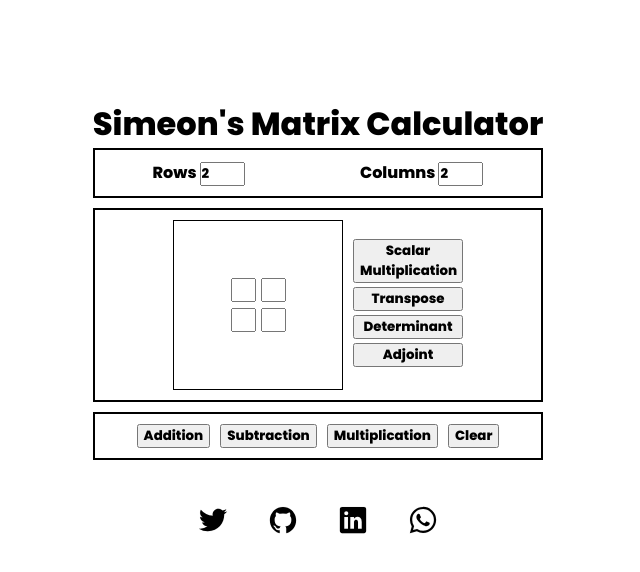
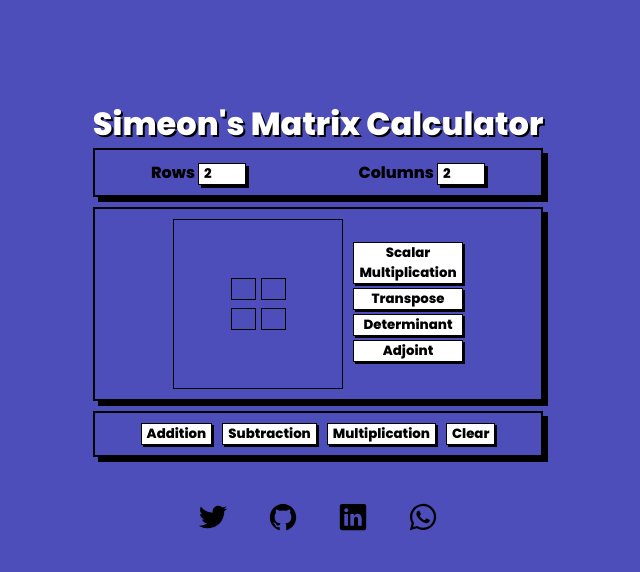
Before and after one commit to Simeon369/Matix-Calculator, a plain HTML site: page index.html in a window 1280 px wide. Shown: the whole page, without its empty margins (322-962 px from the left). Drawn offline with nearby package versions, Linux system fonts and the light colour scheme.

Commit message:
new look

```diff
--- a/script.js
+++ b/script.js
@@ -131,7 +131,6 @@ function scalar(){
 
         }
         result()
-        console.log(array)
     }
 }
 
--- a/style.css
+++ b/style.css
@@ -17,6 +17,7 @@
 body{
     height: 100vh;
     width: 100%;
+    background-color: rgb(78, 78, 187);
     display: flex;
     flex-direction: column;
     align-items: center;
@@ -26,6 +27,18 @@ body{
 
 button{
     padding: 0 5px;
+    background-color: white;
+    border: 1px solid;
+    box-shadow: 2px 2px;
+}
+
+
+button:hover{
+    background-color: rgb(78, 78, 187);
+    box-shadow: none;
+    transition: 0.5s;
+
+
 }
 
 .container{
@@ -34,7 +47,11 @@ button{
     margin-top: 100px;
 }
 .head h1{
+    text-align: center;
     font-family: poppins;
+    font-size: 2em;
+    color: white;
+    text-shadow: 2px 2px black;
 
 }
 
@@ -43,6 +60,7 @@ button{
     justify-content: space-around;
     border: 2px solid;
     padding: 10px 0;
+    box-shadow: 5px 5px;
 }
 
 li{
@@ -51,17 +69,27 @@ li{
 
 .board input{
     width: 25px;
+    border: 1px solid;
+    background-color: rgb(78, 78, 187);
+
+}
+
+.board input:hover{
+    width: 30px;
+    height: 30px;
 }
 .item{
     width: 30px;
     height: 30px;
     border: 1px solid;
     text-align: center;
+
 }
 .matrix{
     display: grid;
     grid-template-columns: repeat(2, 30px);
     grid-template-rows: repeat(2, 30px);
+
 
 }
 
@@ -79,6 +107,7 @@ li{
     border: 1px solid ;
     width: 170px;
     height: 170px;
+
 }
 
 .display{
@@ -87,6 +116,7 @@ li{
     border: 2px solid;
     margin: 10px 0;
     padding: 10px 0;
+    box-shadow: 5px 5px;
 }
 
 .sideOperation{
@@ -105,6 +135,17 @@ li{
     margin: 0;
 }
 
+.topInput{
+    border: 1px solid black;
+    padding-left: 5px;
+    box-shadow: 3px 3px;
+    transition: 1s;
+}
+
+.topInput:hover{
+    box-shadow: none;
+}
+
 
 
 .footer{
@@ -112,6 +153,7 @@ li{
     padding: 10px 0;
     display: flex;
     justify-content: center;
+    box-shadow: 5px 5px;
 }
 
 .footer button{
@@ -186,13 +228,8 @@ ion-icon:hover{
     color: blue;
 }
 
-@media screen and (max-width: 400px) {
-    .container, #answer{
-        padding: 0 25px;
-    }
+@media screen and (max-width: 500px) {
 
-    .head h1{
-        font-family: poppins;
-        font-size: 25px;
-    }
+
+
 }
```
